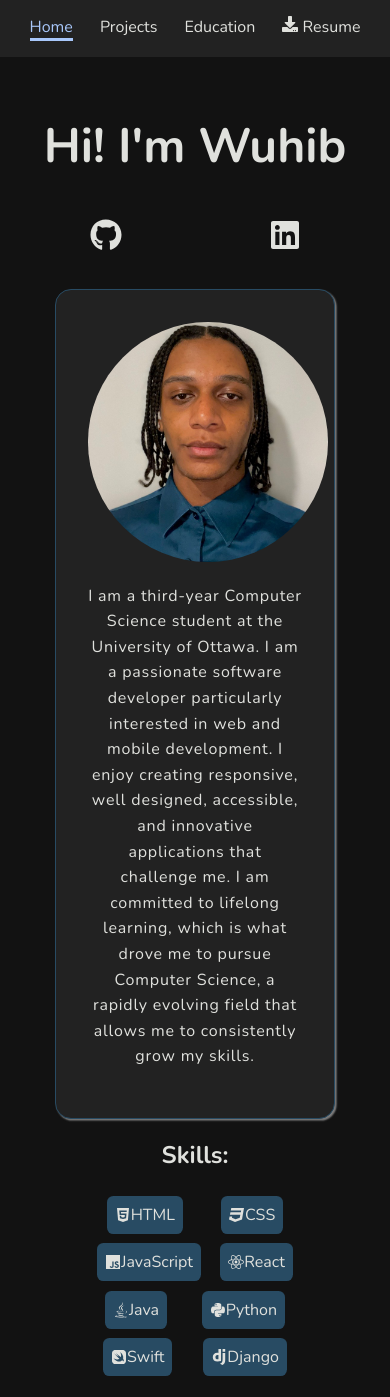
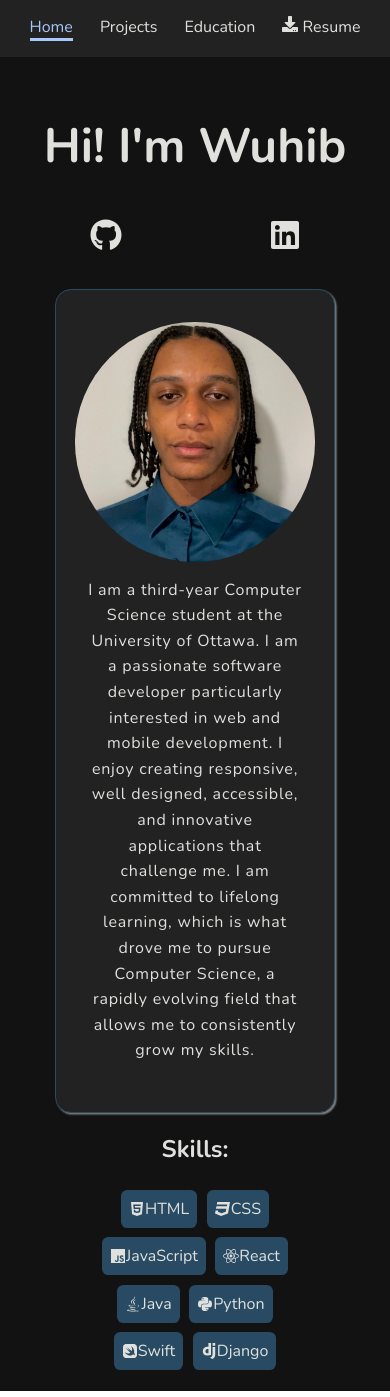
Before and after one commit to wuhibm/profile, a React (Vite) app: page /profile/ in a window 390 px wide. Built offline with nearby package versions, Linux system fonts and the light colour scheme.

Commit message:
fixed alignment issues for mobile devices

```diff
--- a/src/styles/Home.css
+++ b/src/styles/Home.css
@@ -28,6 +28,10 @@
     border-radius: 1em;
     width: 60%;
     margin: 0 auto;
+    display: flex;
+    flex-direction: column;
+    align-items: center;
+    overflow: hidden;
 }
 
 .profile-card:hover {
@@ -49,6 +53,6 @@
     width: 60%;
     display: flex;
     flex-wrap: wrap;
-    justify-content: space-around;
+    justify-content: center;
     margin: 0 auto;
 }
--- a/src/styles/List.css
+++ b/src/styles/List.css
@@ -29,8 +29,14 @@
         display: block;
     }
 
+    .list-title {
+        width: fit-content;
+        margin: 0 auto;
+    }
+
     .list {
         justify-content: center;
+        padding: 0;
     }
 }
 
```
